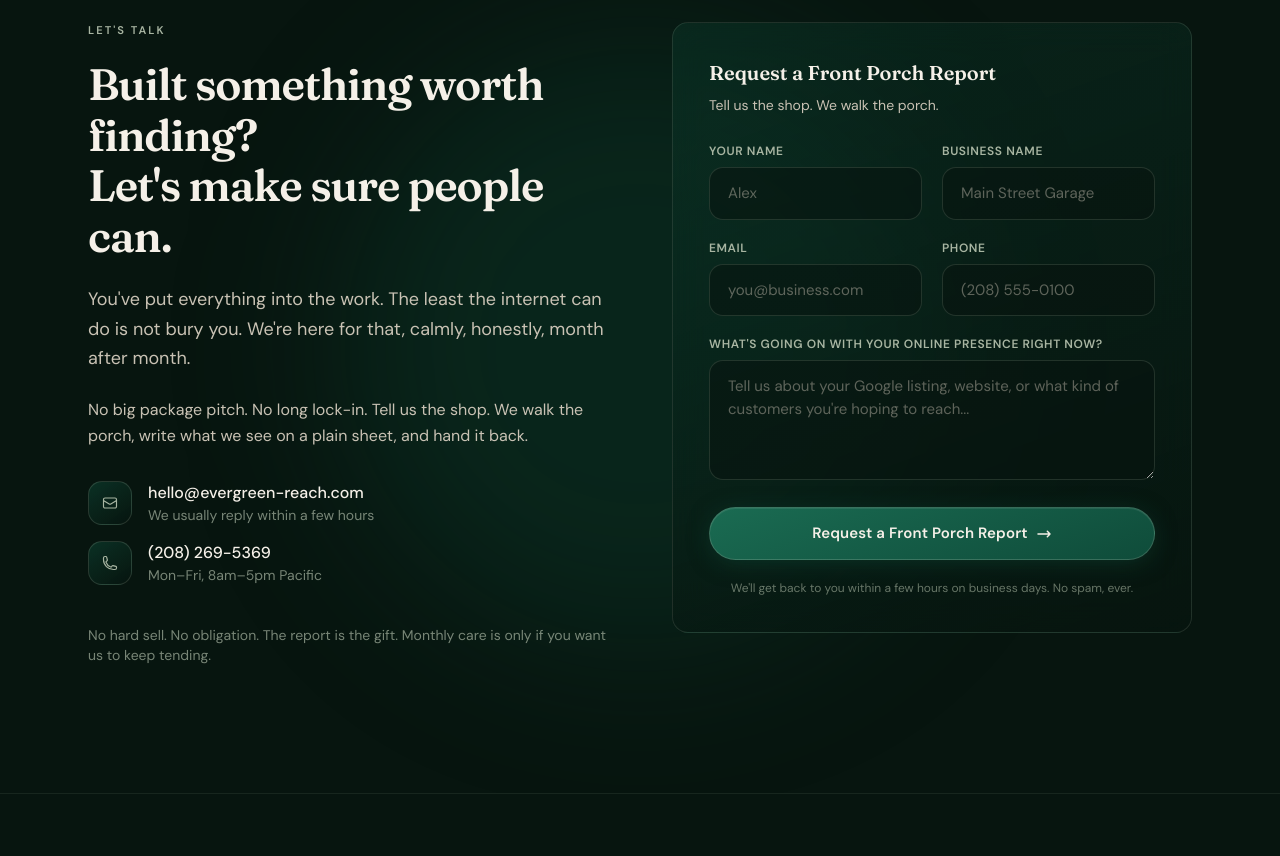
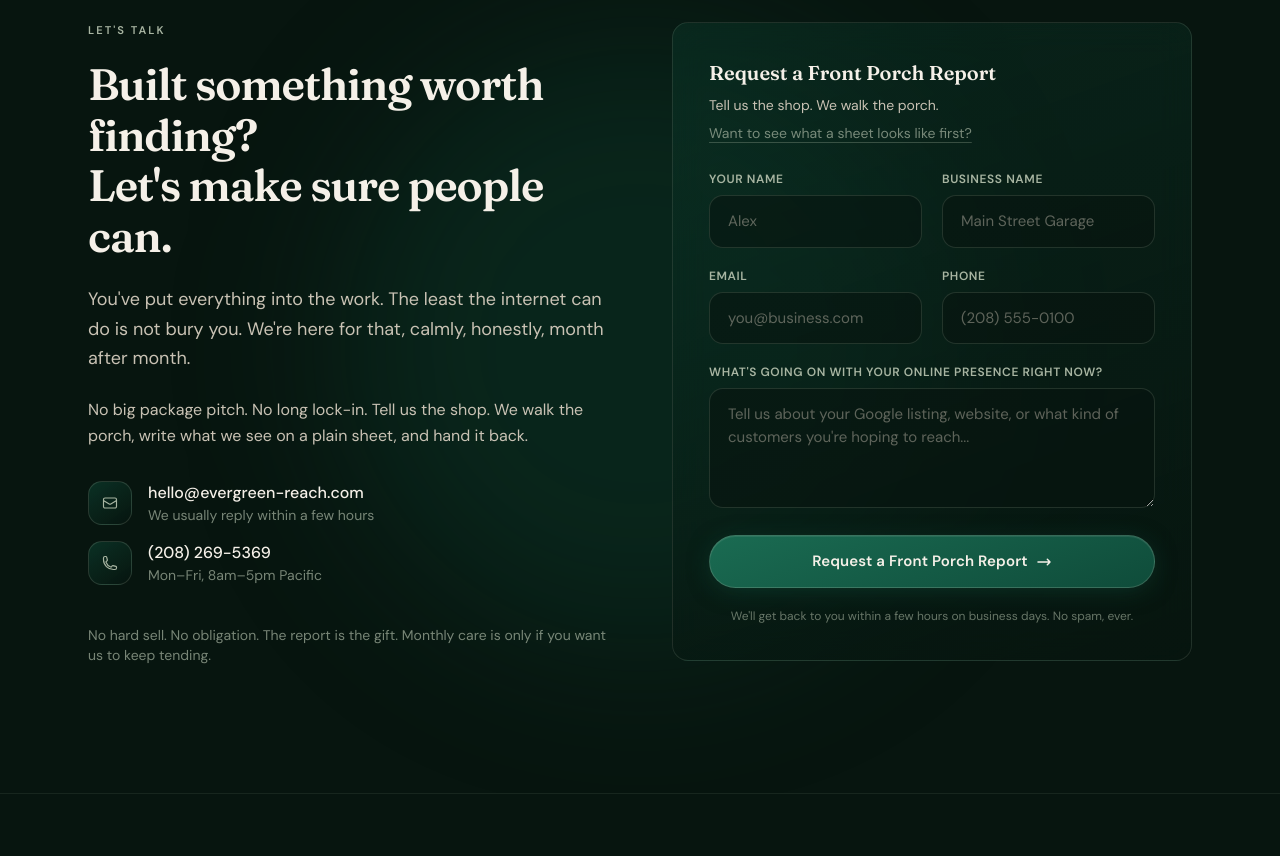
Before and after one commit to dpuzel/evergreen-reach-next, a Next.js app: page / in a window 1280 px wide. Shown: the part 6340-7196 px from the top of the page. Built offline with nearby package versions, Linux system fonts and the light colour scheme; grey boxes are pictures that could not be loaded.

Commit message:
feat: quiet SAMPLE pointer under the porch form helper
Want to see what a sheet looks like first? links to /porch.
Not a fourth speech. Heading and button stay.

```diff
--- a/src/components/Contact.tsx
+++ b/src/components/Contact.tsx
@@ -1,6 +1,7 @@
 "use client";
 
 import { FormEvent, useState } from "react";
+import Link from "next/link";
 import { Reveal } from "@/components/Reveal";
 import { IconArrowRight, IconMail, IconPhone } from "@/components/Icons";
 import { site } from "@/lib/site";
@@ -163,8 +164,16 @@ export function Contact() {
                 <h3 className="font-display mb-2 text-xl font-semibold text-cream">
                   Request a Front Porch Report
                 </h3>
-                <p className="mb-7 text-sm text-cream-dim">
+                <p className="mb-2 text-sm text-cream-dim">
                   Tell us the shop. We walk the porch.
+                </p>
+                <p className="mb-7 text-sm text-sage/70">
+                  <Link
+                    href="/porch"
+                    className="underline decoration-sage/30 underline-offset-4 transition-colors hover:text-cream"
+                  >
+                    Want to see what a sheet looks like first?
+                  </Link>
                 </p>
 
                 <form onSubmit={onSubmit} className="space-y-5">
```
